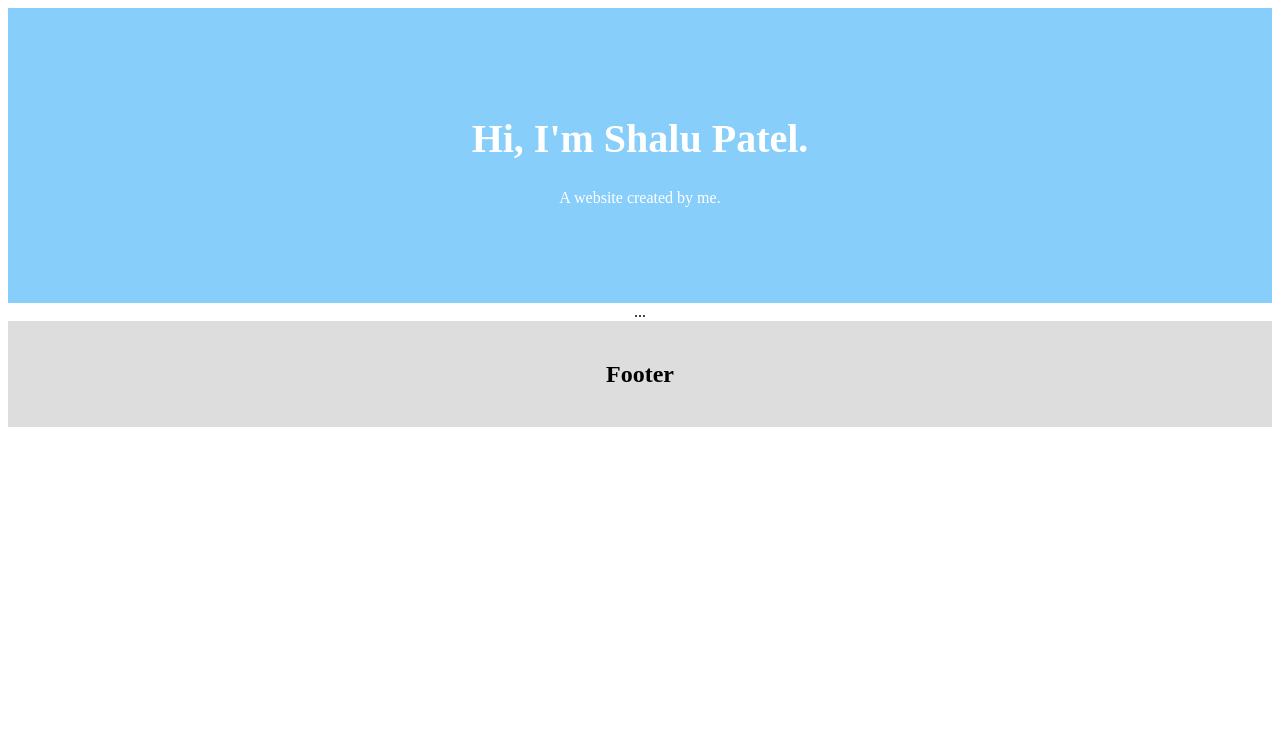
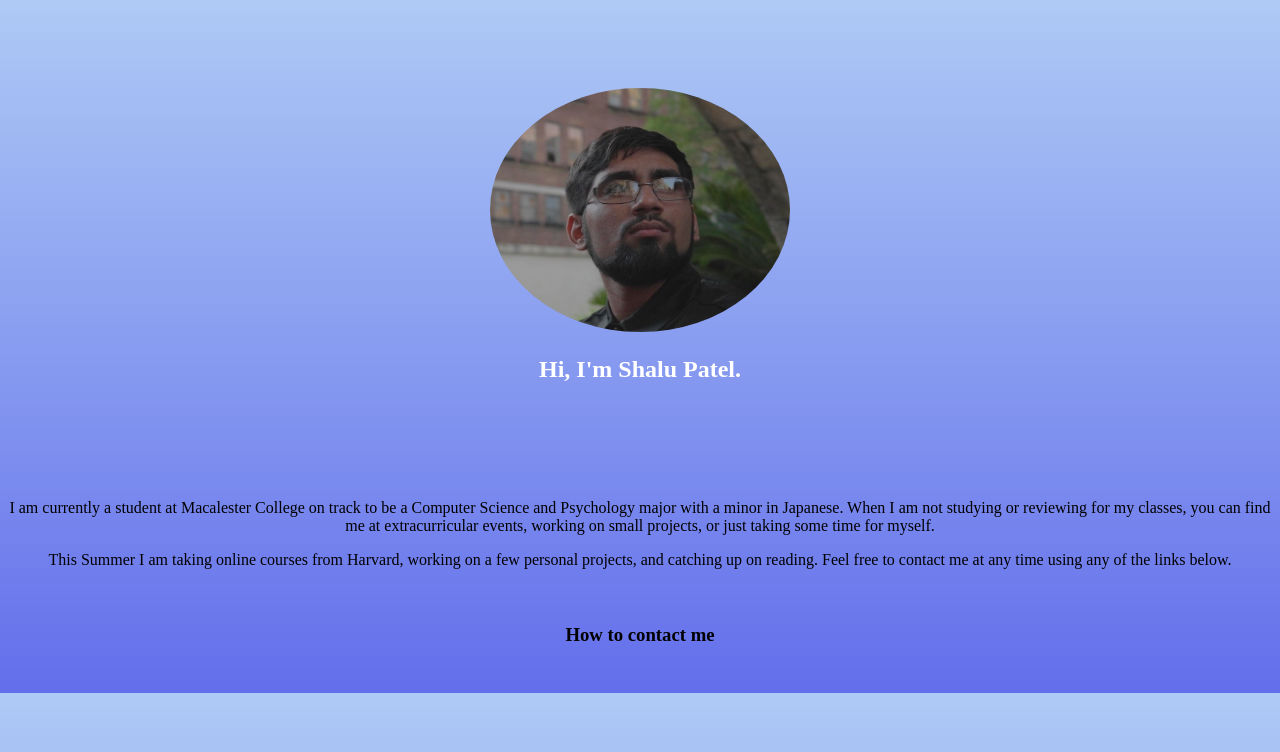
Before and after one commit to Spatel1217/test-webpage, a plain HTML site: page index.html in a window 1280 px wide. Drawn offline with Linux system fonts and the light colour scheme.

Commit message:
Rough outline complete, profile picture and basic information added Next Steps: Reformat information to have picture and information side-by-side, add links to relevant contact methods.

```diff
--- a/index.html
+++ b/index.html
@@ -10,17 +10,24 @@
 </head>
 <body>
     <div class="header">
-        <h1>Hi, I'm Shalu Patel.</h1> <!-- Headers can range from h1 to h6 -->
-        <p>A website created by me.</p>
+        <img class="profile-picture" src="images/Headshot.jpg" width="300" />
+        <h2>Hi, I'm Shalu Patel.</h2> <!-- Headers can range from h1 to h6 -->
     </div>
 
-
-    <div class="main">...
+    <div class="main">
+        <p>
+            I am currently a student at Macalester College on track to be a Computer Science and Psychology major
+            with a minor in Japanese. When I am not studying or reviewing for my classes, you can find me at
+            extracurricular events, working on small projects, or just taking some time for myself.
+        </p>
+        <p>
+            This Summer I am taking online courses from Harvard, working on a few personal projects, and catching up on
+            reading. Feel free to contact me at any time using any of the links below.
+        </p>
     </div> <!-- include picture, some information -->
 
-
     <div class="footer"> <!-- add links to social media -->
-        <h2>Footer</h2>
+        <h3>How to contact me</h3>
     </div>
 </body>
 </html>
--- a/style.css
+++ b/style.css
@@ -1,19 +1,15 @@
 /* This affects everything within the body tag */
 body {
     font-family: "Times New Roman", sans-serif;
+    background: linear-gradient(to bottom, rgb(174, 202, 245) 0%, rgb(99, 110, 235) 100%);
 }
 
 /* This affects the entire header element */
 .header {
     padding: 80px;
     text-align: center;
-    background: lightskyblue; /* can use hex value or preset names for colors */
+    /*background: lightskyblue; /* can use hex value or preset names for colors */
     color: white;
-}
-
-/* Only affects the h1 tag in the header */
-.header h1 {
-    font-size: 40px;
 }
 
 .main {
@@ -23,5 +19,9 @@ body {
 .footer {
     padding: 20px;
     text-align: center;
-    background: #ddd;
+    /*background: #ddd;*/
 }
+
+.profile-picture {
+    border-radius: 60%;
+}
```
Also changed, not shown: images/Headshot.jpg (added), 1 other file.
